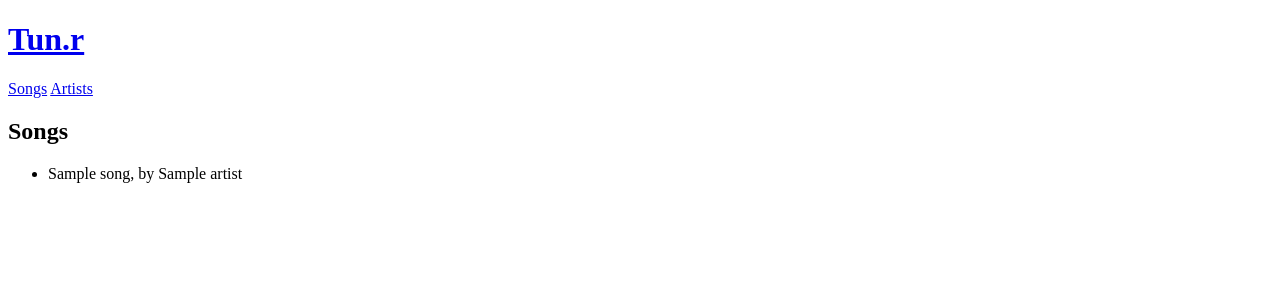
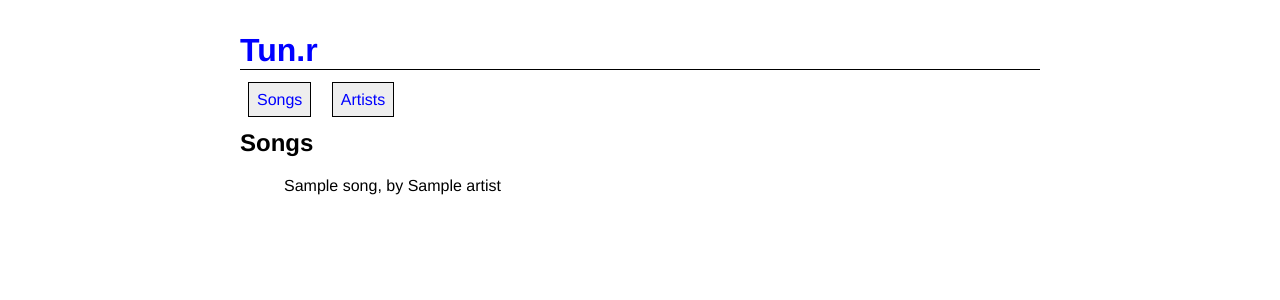
Before and after one commit to angawdi/django-tunrapp, a Django app: page /songs in a window 1280 px wide. Shown: the top 300 px of the page. Run offline with Django 3.2, Linux system fonts and the light colour scheme; tables that the repository leaves empty hold one stand-in row (values such as "Sample post").

Commit message:
create css file, remember to refresh server

```diff
--- /dev/null
+++ b/tunr_django/tunr/static/css/tunr.css
@@ -0,0 +1,78 @@
+body {
+  font-family: 'Helvetica Neue', sans-serif;
+  max-width: 50em;
+  margin: auto;
+  padding: 2em 1em;
+}
+nav a {
+  border: 1px solid black;
+  margin: .5em;
+  padding: .5em;
+  background-color: #eeeeee;
+}
+nav a:hover {
+  background-color: orange;
+  color: blue;
+}
+a,
+a:visited {
+  text-decoration: none;
+  color: blue;
+}
+a:hover {
+  background-color: #ccc;
+}
+ul {
+  list-style-type: none;
+}
+li {
+  margin: .25em;
+}
+h1 {
+  text-decoration: none;
+  border-bottom: 1px solid black;
+}
+h2>a {
+  font-size: .75em;
+}
+input {
+  display: block;
+  margin: 5px 0 20px 0;
+  padding: 9px;
+  border: solid 1px black;
+  width: 300px;
+  background: whitesmoke;
+}
+input[type=submit],
+a.delete {
+  width: auto;
+  padding: 9px 15px;
+  background-color: gray;
+  border: 0;
+  font-size: 14px;
+  color: #FFFFFF;
+}
+a.delete {
+  background-color: red;
+}
+.artist-photo {
+  width: 400px;
+}
+span.nationality {
+  font-size: .5em;
+}
+.user-info {
+  float: right;
+}
+a.fav {
+  text-decoration: none;
+  color: red;
+}
+a.no-fav {
+  text-decoration: none;
+  color: black;
+}
+.fav:visited,
+.no-fav:visited {
+  text-decoration: none;
+}
--- a/tunr_django/tunr/templates/base.html
+++ b/tunr_django/tunr/templates/base.html
@@ -1,7 +1,8 @@
-<!DOCTYPE html>
+{% load staticfiles %}
 <html>
 <head>
 	<title>Tunr</title>
+	<link rel="stylesheet" type="text/css" href="{% static 'css/tunr.css' %}">
 </head>
 <body>
 	<h1><a href="/">Tun.r</a></h1>
```
